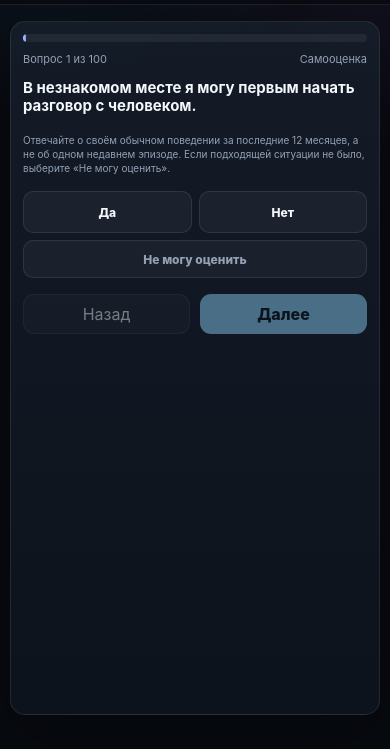
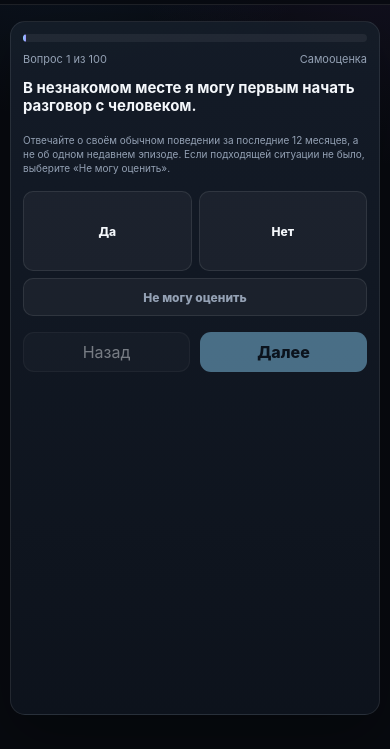
Before and after one commit to akvatom/P5D1, a plain HTML site: page index.html in a window 390 px wide. Shown: the part 104-853 px from the top of the page. Drawn offline with nearby package versions, Linux system fonts and the light colour scheme.

Commit message:
Update main.css

```diff
--- a/assets/css/main.css
+++ b/assets/css/main.css
@@ -485,7 +485,7 @@
       .answer-options { gap:7px; }
       .answer-option label {
         aspect-ratio:auto;
-        min-height:42px;
+        min-height:80px;
         padding:8px 10px;
         border-radius:10px;
         font-size:12px;
```
